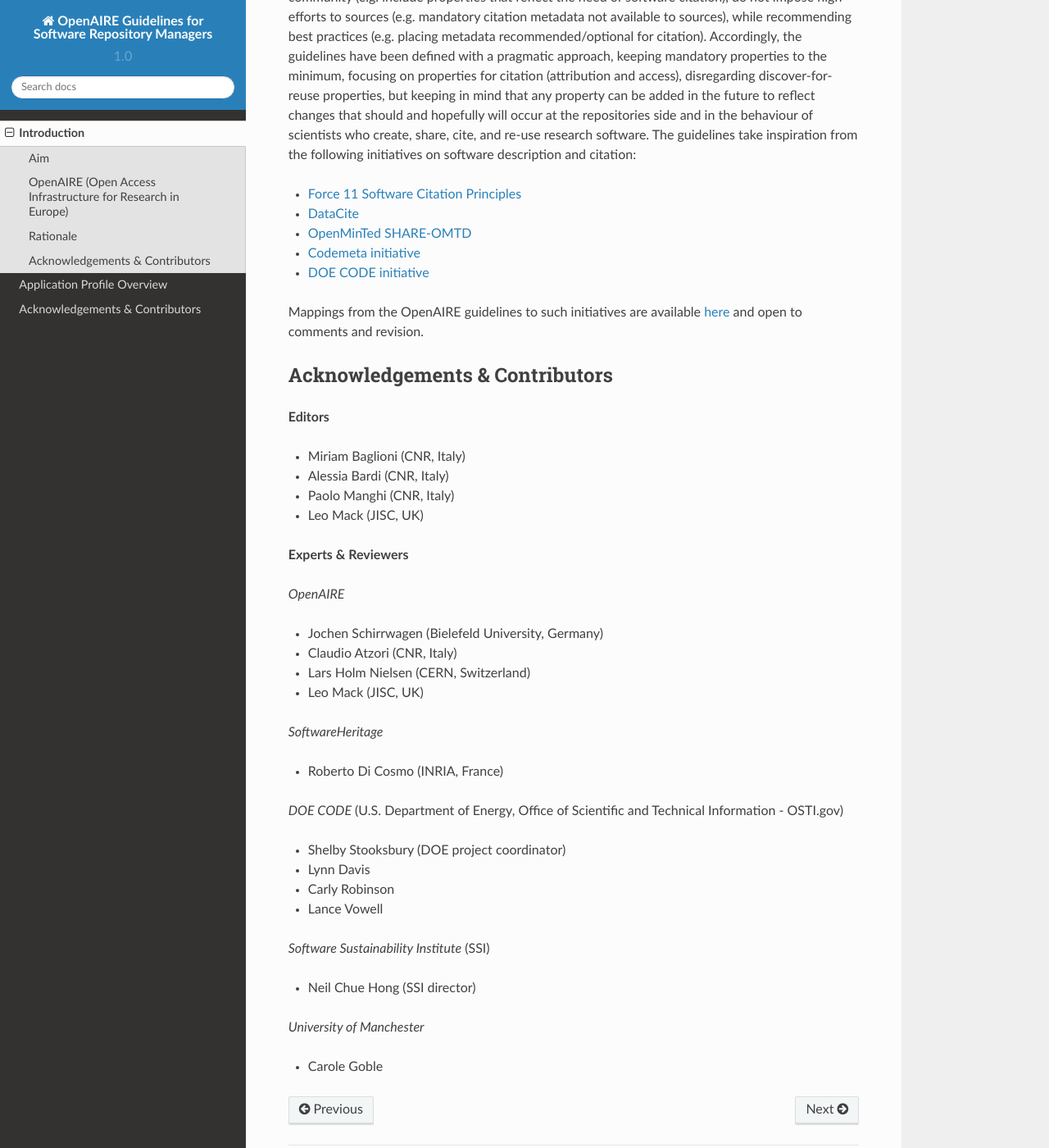
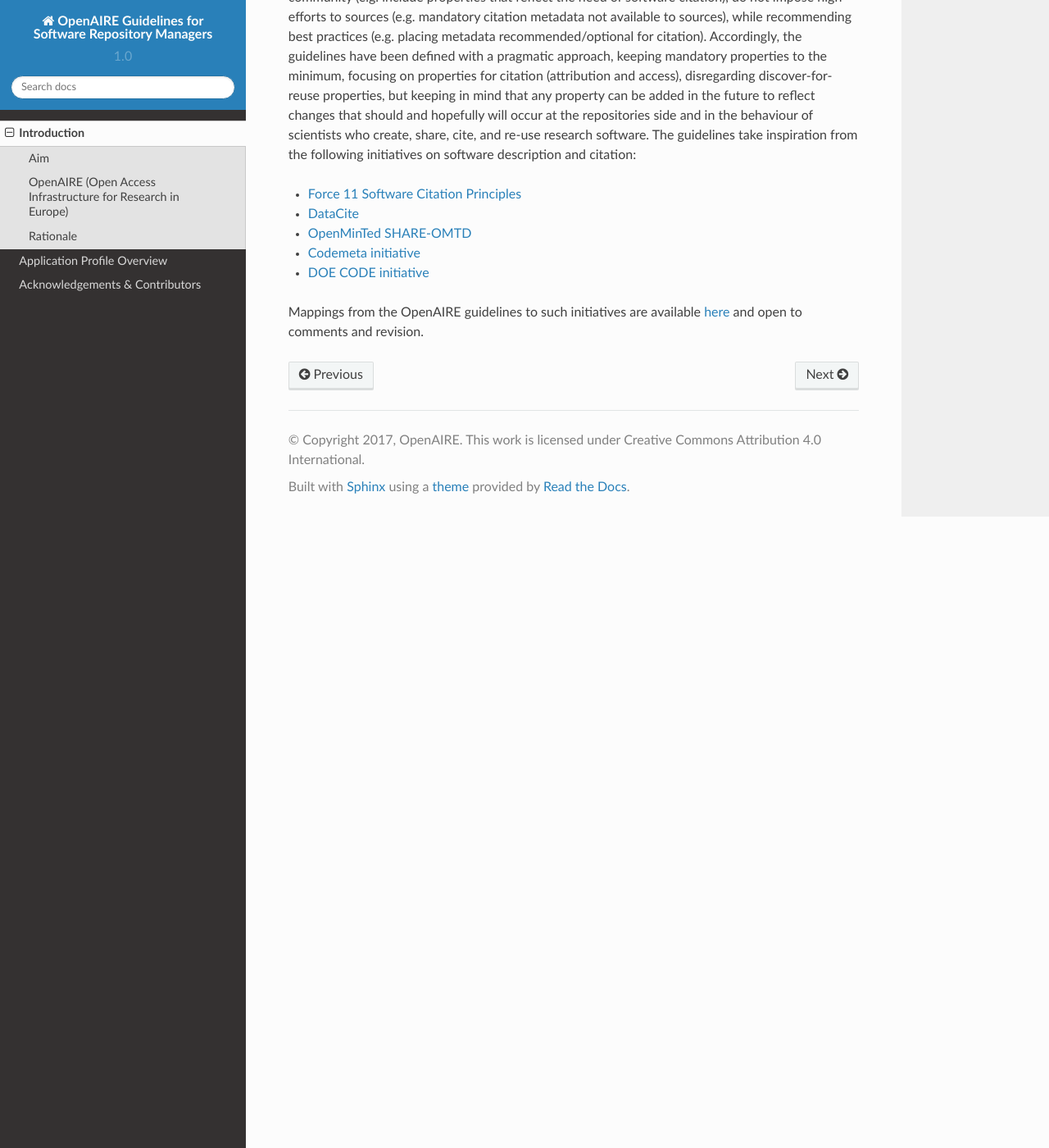
Before and after one commit to mirima2/software_guidelines, a Sphinx documentation site: the page built from docs/source/introduction.rst, in a window 1280 px wide and 1400 px high, scrolled down 1143 px. Shown: the whole window at 82% size. Built offline with Sphinx 7.4.7 and the Read the Docs theme 2.0.0, drawn with Linux system fonts in a browser that asks for light colours.

```diff
--- a/docs/source/field_licence_condition.rst
+++ b/docs/source/field_licence_condition.rst
@@ -2,7 +2,7 @@
 
 .. _oas:licenseCondition:
 
-19. Licence Condition (R)
+19. Licence Condition (MA)
 ---------------
 ---------------
 
@@ -20,7 +20,7 @@
 
 .. note::
 
-   *Required* property in OpenAIRE instead of optional in DataCite.
+   *Mandatory* property in OpenAIRE instead of optional in DataCite.
 
    OpenAIRE uses this property to explicit declare the licence of the resource via :ref:`d:rightsuri`. OpenAIRE recommends including license information if available.
 
--- a/docs/source/introduction.rst
+++ b/docs/source/introduction.rst
@@ -34,42 +34,3 @@
 * `DOE CODE initiative <https://github.com/doecode/software-metadata>`_
 
 Mappings from the OpenAIRE guidelines to such initiatives are available `here <https://docs.google.com/spreadsheets/d/1mKs-Pg_JuLcpqEkQqlSCs2gGC7nEEbhxdTbIoGcU6NI/edit?usp=sharing>`_ and open to comments and revision.
-
-Acknowledgements & Contributors
-^^^^^^^^^^^^^^^^^^^^^^^^^^^^^^^
-
-**Editors**
-
-* Miriam Baglioni (CNR, Italy)
-* Alessia Bardi (CNR, Italy)
-* Paolo Manghi (CNR, Italy)
-* Leo Mack (JISC, UK)
-
-
-**Experts & Reviewers**
-
-*OpenAIRE*
-
-* Jochen Schirrwagen (Bielefeld University, Germany)
-* Claudio Atzori (CNR, Italy)
-* Lars Holm Nielsen (CERN, Switzerland)
-* Leo Mack (JISC, UK)
-
-*SoftwareHeritage*
-
-* Roberto Di Cosmo (INRIA, France)
-
-*DOE CODE* (U.S. Department of Energy, Office of Scientific and Technical Information - OSTI.gov)
-
-* Shelby Stooksbury (DOE project coordinator)
-* Lynn Davis
-* Carly Robinson
-* Lance Vowell
-
-*Software Sustainability Institute* (SSI)
-
-* Neil Chue Hong (SSI director)
-
-*University of Manchester*
-
-* Carole Goble
```
